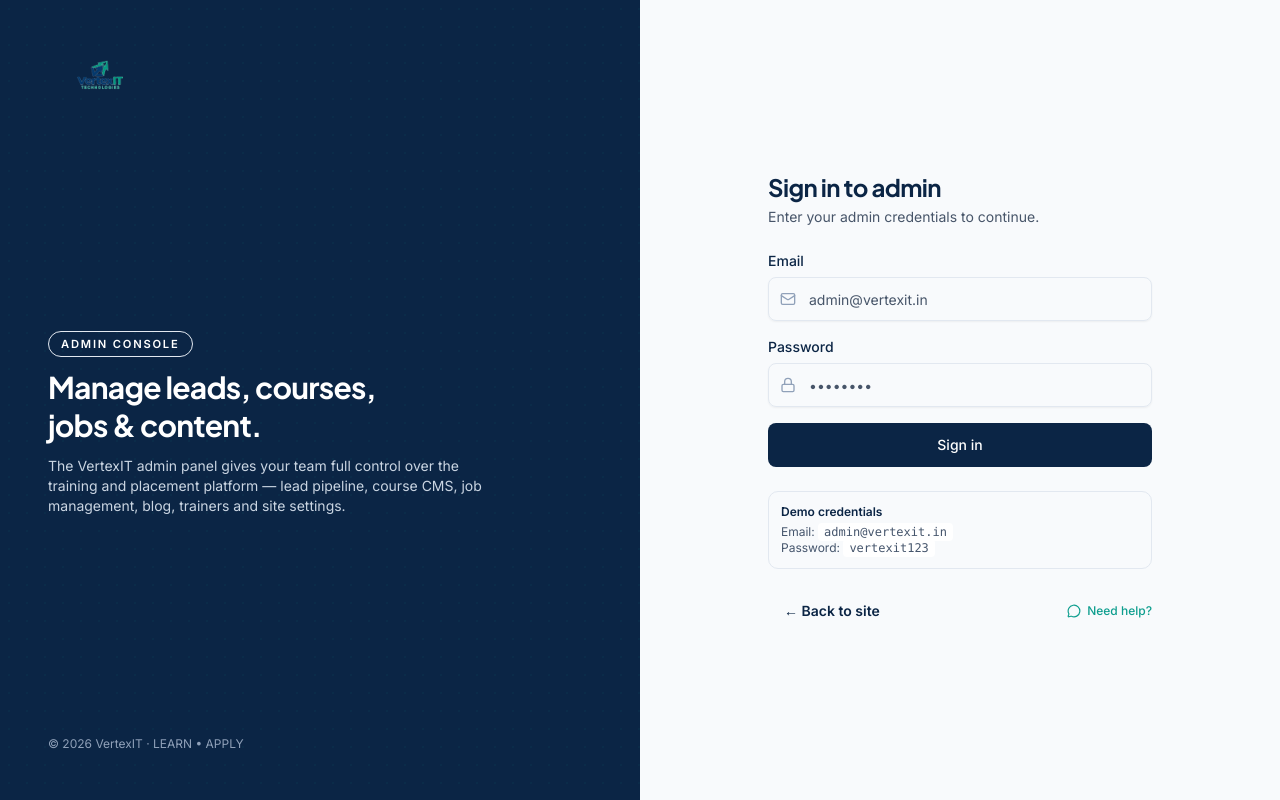
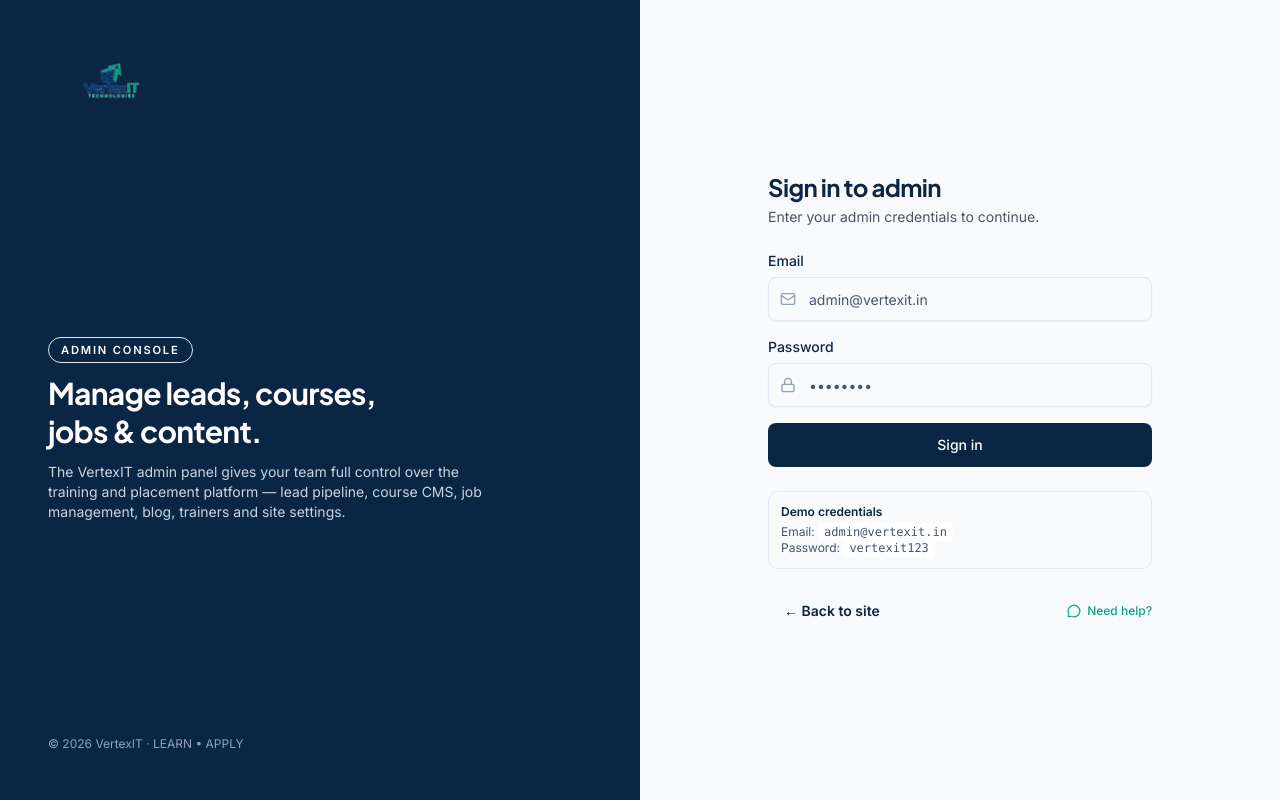
Before and after one commit to kumaribmsai/VertexIT_Website, a Next.js app: page /admin/login in a window 1280 px wide. Built offline with nearby package versions, Linux system fonts and the light colour scheme; no server answers; the database is empty.

Commit message:
Enlarge logo size across all screen sizes

```diff
--- a/src/components/site/logo.tsx
+++ b/src/components/site/logo.tsx
@@ -7,9 +7,9 @@
       <Image
         src="/vertexit-logo-transparent.png"
         alt="VertexIT logo"
-        width={160}
-        height={120}
-        className="h-14 w-auto object-contain transition-transform group-hover:scale-[1.02]"
+        width={240}
+        height={180}
+        className="h-[52px] sm:h-[60px] lg:h-[68px] w-auto object-contain transition-transform group-hover:scale-[1.02]"
         priority
       />
     </Link>
```
